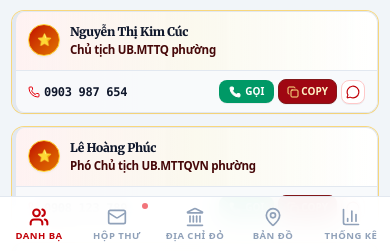
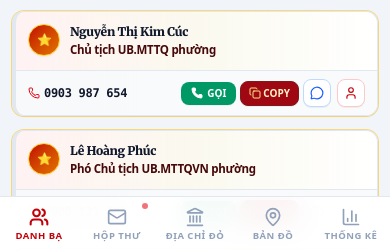
Before and after one commit to luulan596/h-th-ng-li-n-l-c-18-khu-ph-, a React (Vite) app: page / in a window 390 px wide. Shown: the part 591-842 px from the top of the page. Built offline with nearby package versions, Linux system fonts and the light colour scheme; no server answers; the database is empty.

Commit message:
feat: support multi-phone actions per personnel card

```diff
--- a/src/components/PersonnelCard.tsx
+++ b/src/components/PersonnelCard.tsx
@@ -1,7 +1,7 @@
 import React, { useState } from 'react';
 import { Phone, MapPin, Award, Shield, Copy, Check, MessageCircle, AlertTriangle, Calendar, User } from 'lucide-react';
 import { Personnel } from '../types';
-import { isBanThuongTruc, isKeyLeader, isDeputyLeader, isPartyOfficial, formatPhoneNumber, getTelLink } from '../utils/helpers';
+import { isBanThuongTruc, isKeyLeader, isDeputyLeader, isPartyOfficial, formatPhoneNumber, getTelLink, getZaloLink } from '../utils/helpers';
 
 interface PersonnelCardProps {
   personnel: Personnel;
@@ -20,18 +20,16 @@ export const PersonnelCard: React.FC<PersonnelCardProps> = ({
   const isDeputy = isDeputyLeader(personnel);
   const isParty = isPartyOfficial(personnel);
 
-  // Extract phone numbers
+  // Extract phone numbers with multi-phone support
   const phoneList: string[] = React.useMemo(() => {
-    if (personnel.phones && personnel.phones.length > 0) {
-      return personnel.phones.filter(Boolean).map(p => String(p));
-    }
-    const rawPhone = String(personnel.soDienThoai || '');
-    if (rawPhone) {
-      const parts = rawPhone.split(/[\/\n,]+/).map(s => s.trim()).filter(Boolean);
-      return parts.length > 0 ? parts : [rawPhone.trim()];
-    }
-    return [];
-  }, [personnel.phones, personnel.soDienThoai]);
+    const rawPhone = String(personnel.soDienThoai || personnel.phones?.[0] || '');
+    if (!rawPhone) return [];
+
+    return rawPhone
+      .split(/[\n\r,;/]+|\\n/)
+      .map(p => p.trim())
+      .filter(p => p.length >= 8);
+  }, [personnel.soDienThoai, personnel.phones]);
 
   // Gender & Birth Year
   const gender = String(personnel.gender || (personnel.namSinhNam ? 'Nam' : personnel.namSinhNu ? 'Nữ' : ''));
@@ -175,7 +173,7 @@ export const PersonnelCard: React.FC<PersonnelCardProps> = ({
       </div>
 
       {/* Footer Bar with Phone Controls */}
-      <div className="px-3 py-2 bg-slate-50/95 border-t border-slate-200 flex flex-col gap-1.5">
+      <div className="px-3 py-2 bg-slate-50/95 border-t border-slate-200 flex flex-col gap-2">
         {phoneList.length === 0 ? (
           <div className="flex items-center justify-between text-xs text-slate-400 italic">
             <span>Chưa cập nhật SĐT</span>
@@ -187,7 +185,8 @@ export const PersonnelCard: React.FC<PersonnelCardProps> = ({
             </button>
           </div>
         ) : (
-          phoneList.map((phone, idx) => (
+          <div className="space-y-2">
+            {phoneList.map((phone, idx) => (
               <div key={idx} className="flex items-center justify-between gap-1.5">
                 <a
                   href={getTelLink(phone)}
@@ -232,18 +231,33 @@ export const PersonnelCard: React.FC<PersonnelCardProps> = ({
                     )}
                   </button>
 
+                  <a
+                    href={getZaloLink(phone)}
+                    target="_blank"
+                    rel="noopener noreferrer"
+                    className="p-1.5 bg-white hover:bg-blue-50 text-blue-600 border border-blue-200 rounded-lg text-[10px] font-bold flex items-center justify-center shadow-2xs transition-colors"
+                    title="Chat Zalo"
+                    onClick={(e) => e.stopPropagation()}
+                  >
+                    <MessageCircle className="w-3.5 h-3.5" />
+                  </a>
+
                   {idx === 0 && (
                     <button
-                    onClick={() => onSelectPerson(personnel)}
-                    className="p-1 bg-white hover:bg-red-50 text-red-900 border border-red-200 rounded-lg text-[10px] font-bold flex items-center justify-center shadow-2xs transition-colors"
-                    title="Xem chi tiết & tùy chọn liên hệ"
+                      onClick={(e) => {
+                        e.stopPropagation();
+                        onSelectPerson(personnel);
+                      }}
+                      className="p-1.5 bg-white hover:bg-red-50 text-red-900 border border-red-200 rounded-lg text-[10px] font-bold flex items-center justify-center shadow-2xs transition-colors ml-0.5"
+                      title="Xem chi tiết"
                     >
-                    <MessageCircle className="w-3.5 h-3.5 text-red-700" />
+                      <User className="w-3.5 h-3.5 text-red-700" />
                     </button>
                   )}
                 </div>
               </div>
-          ))
+            ))}
+          </div>
         )}
       </div>
 
```
Lines whose indentation alone changed are shown as unchanged.
